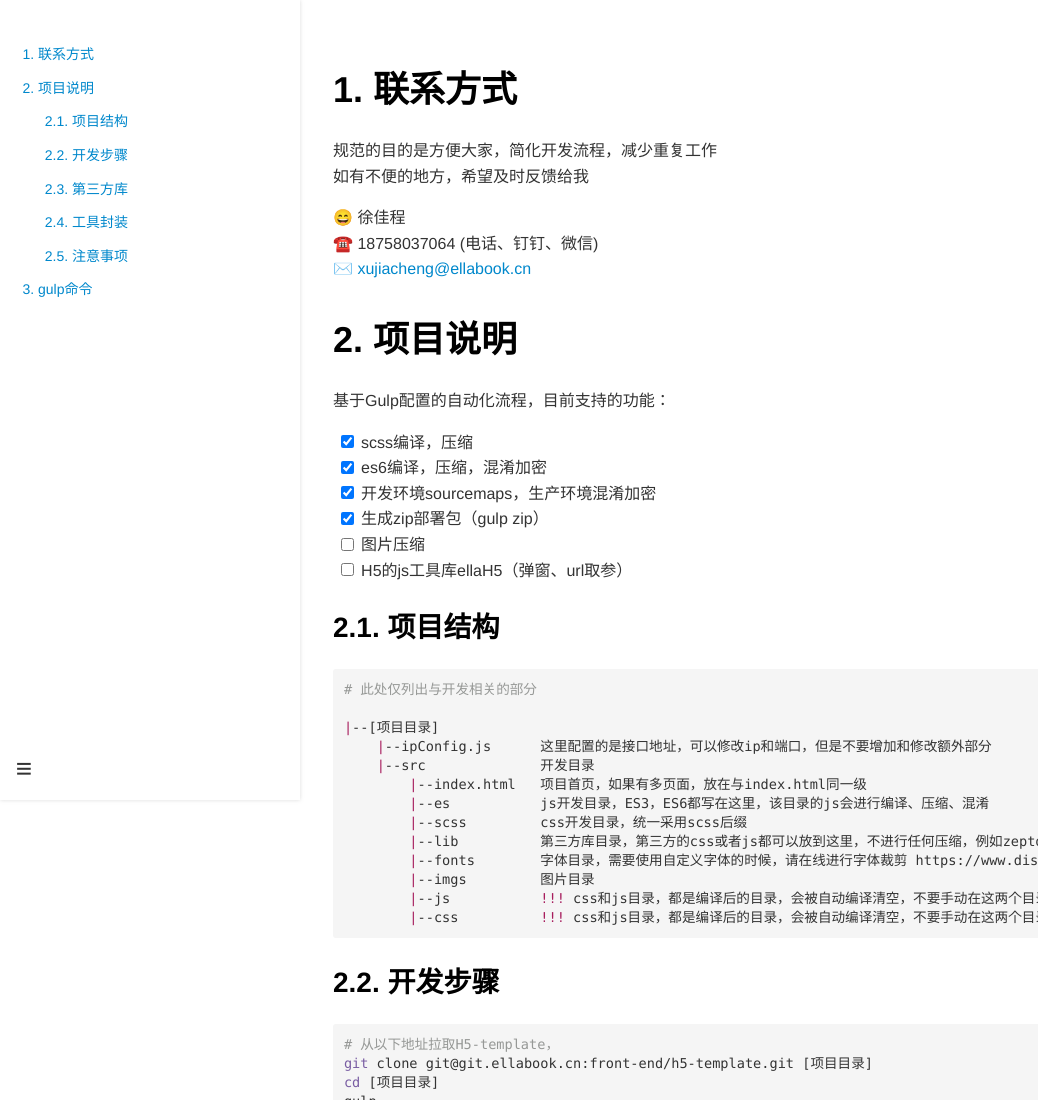
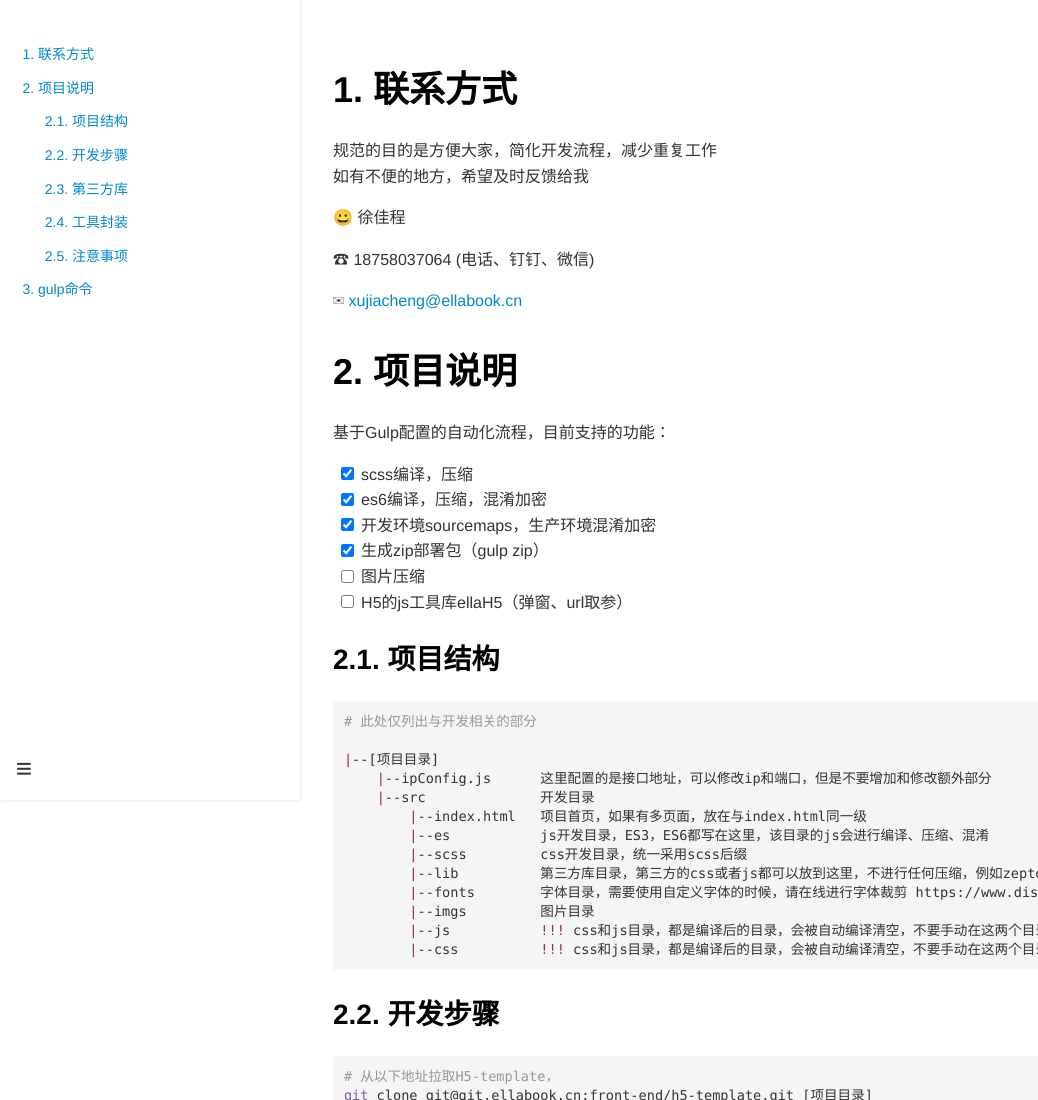
Before and after one commit to Gaven-Xu/h5Template, a website: page readme.html in a window 1280 px wide. Shown: the top 1100 px of the page, without its empty margins (0-1038 px from the left). Drawn offline with nearby package versions, Linux system fonts and the light colour scheme.

Commit message:
更新说明文档

```diff
--- a/readme.html
+++ b/readme.html
@@ -213,9 +213,9 @@ code.language-yaml {
 
 <p>&#x89C4;&#x8303;&#x7684;&#x76EE;&#x7684;&#x662F;&#x65B9;&#x4FBF;&#x5927;&#x5BB6;&#xFF0C;&#x7B80;&#x5316;&#x5F00;&#x53D1;&#x6D41;&#x7A0B;&#xFF0C;&#x51CF;&#x5C11;&#x91CD;&#x590D;&#x5DE5;&#x4F5C;<br>
 &#x5982;&#x6709;&#x4E0D;&#x4FBF;&#x7684;&#x5730;&#x65B9;&#xFF0C;&#x5E0C;&#x671B;&#x53CA;&#x65F6;&#x53CD;&#x9988;&#x7ED9;&#x6211;</p>
-<p>&#x1F604; &#x5F90;&#x4F73;&#x7A0B;<br>
-&#x260E;&#xFE0F; 18758037064 (&#x7535;&#x8BDD;&#x3001;&#x9489;&#x9489;&#x3001;&#x5FAE;&#x4FE1;)<br>
-&#x2709;&#xFE0F; <a href="mailto:xujiacheng@ellabook.cn">xujiacheng@ellabook.cn</a></p>
+<p>&#x1F600; &#x5F90;&#x4F73;&#x7A0B;</p>
+<p>&#x260E; 18758037064 (&#x7535;&#x8BDD;&#x3001;&#x9489;&#x9489;&#x3001;&#x5FAE;&#x4FE1;)</p>
+<p>&#x2709; <a href="mailto:xujiacheng@ellabook.cn">xujiacheng@ellabook.cn</a></p>
 <h1 class="mume-header" id="2-%E9%A1%B9%E7%9B%AE%E8%AF%B4%E6%98%8E">2. &#x9879;&#x76EE;&#x8BF4;&#x660E;</h1>
 
 <p>&#x57FA;&#x4E8E;Gulp&#x914D;&#x7F6E;&#x7684;&#x81EA;&#x52A8;&#x5316;&#x6D41;&#x7A0B;&#xFF0C;&#x76EE;&#x524D;&#x652F;&#x6301;&#x7684;&#x529F;&#x80FD;&#xFF1A;</p>
```
Also changed, not shown: readme.md.
